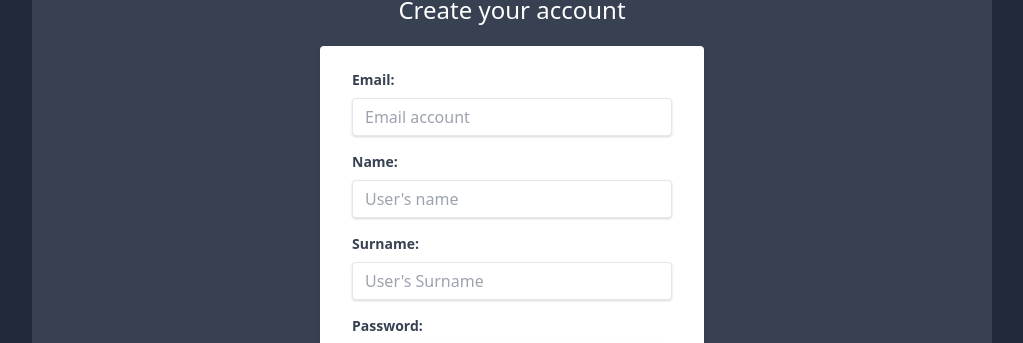
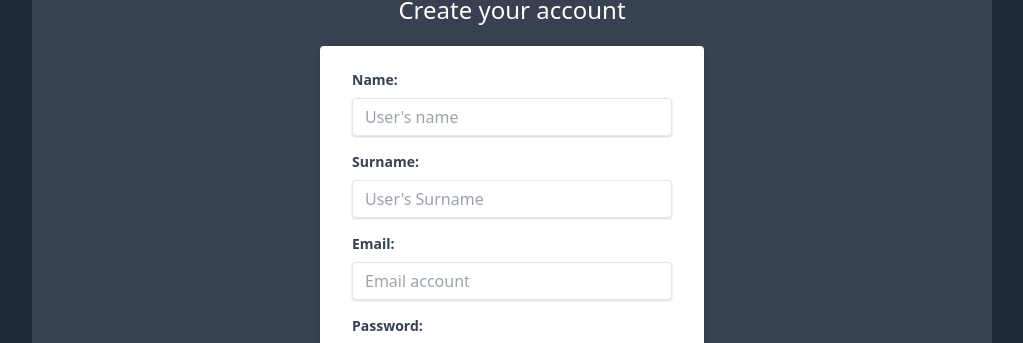
Before and after one commit to lu15v/CRM-Clients, a Next.js app: page /newAccount in a window 1280 px wide. Shown: the part 150-493 px from the top of the page, without its empty margins (128-1151 px from the left). Built offline with nearby package versions, Linux system fonts and the light colour scheme.

Commit message:
FEATURE: formik and yup validations added to newAccount form

```diff
--- a/pages/newAccount.js
+++ b/pages/newAccount.js
@@ -12,6 +12,12 @@ const NewAccount = () => {
             email: '',
             password: ''
         },
+        validationSchema: yup.object({
+            name: yup.string().required('The name is required'),
+            surname: yup.string().required('The surname is required'),
+            email: yup.string().email('Invalid email format').required('The email is required'),
+            password: yup.string().required('The password should not be empty').min(8, 'password should be at least 8 characters')
+        }),
         onSubmit: values =>{
             console.log(values);
         }
@@ -26,24 +32,45 @@ const NewAccount = () => {
                     <div className="w-full max-w-sm">
                         <form className="bg-white rounded shadow-md px-8 pt-6 pb-8 mb-4" onSubmit={formik.handleSubmit}>
                             <div className="mb-4">
-                                <label className="block text-gray-700 text-sm font-bold mb-2" htmlFor="email">Email:</label>
-                                <input className="shadow apperanace-none border rounded w-full py-2 px-3 text-gray-700 leading-tight
-                                focus:outline-none focus:shadow-outline" id="email" type="email" placeholder="Email account" value={formik.values.email} onChange={formik.handleChange}/>
-                            </div>
-                            <div className="mb-4">
                                 <label className="block text-gray-700 text-sm font-bold mb-2" htmlFor="email">Name:</label>
                                 <input className="shadow apperanace-none border rounded w-full py-2 px-3 text-gray-700 leading-tight
-                                focus:outline-none focus:shadow-outline" id="name" type="name" placeholder="User's name" value={formik.values.name} onChange={formik.handleChange}/>
+                                focus:outline-none focus:shadow-outline" id="name" type="name" placeholder="User's name" value={formik.values.name}
+                                onChange={formik.handleChange} onBlur={formik.handleBlur}/>
+                                 { formik.touched.name && formik.errors.name ?
+                                    <div className="bg-red-200 mt-2">
+                                        <p className="font-bold text-red-500">{formik.errors.name}</p>
+                                    </div>
+                                    : null}
                             </div>
                             <div className="mb-4">
                                 <label className="block text-gray-700 text-sm font-bold mb-2" htmlFor="email">Surname:</label>
                                 <input className="shadow apperanace-none border rounded w-full py-2 px-3 text-gray-700 leading-tight
                                 focus:outline-none focus:shadow-outline" id="surname" type="nsurname" placeholder="User's Surname" value={formik.values.surname} onChange={formik.handleChange}/>
+                                { formik.touched.surname && formik.errors.surname ?
+                                    <div className="bg-red-200 mt-2">
+                                        <p className="font-bold text-red-500">{formik.errors.surname}</p>
+                                    </div>
+                                    : null}
+                            </div>
+                            <div className="mb-4">
+                                <label className="block text-gray-700 text-sm font-bold mb-2" htmlFor="email">Email:</label>
+                                <input className="shadow apperanace-none border rounded w-full py-2 px-3 text-gray-700 leading-tight
+                                focus:outline-none focus:shadow-outline" id="email" type="email" placeholder="Email account" value={formik.values.email} onChange={formik.handleChange}/>
+                                { formik.touched.email && formik.errors.email ?
+                                    <div className="bg-red-200 mt-2">
+                                        <p className="font-bold text-red-500">{formik.errors.email}</p>
+                                    </div>
+                                    : null}
                             </div>
                             <div className="mb-4">
                                 <label className="block text-gray-700 text-sm font-bold mb-2" htmlFor="email">Password:</label>
                                 <input className="shadow apperanace-none border rounded w-full py-2 px-3 text-gray-700 leading-tight
                                 focus:outline-none focus:shadow-outline" id="password" type="password" placeholder="Password account" value={formik.values.password} onChange={formik.handleChange}/>
+                                { formik.touched.password && formik.errors.password ?
+                                    <div className="bg-red-200 mt-2">
+                                        <p className="font-bold text-red-500">{formik.errors.password}</p>
+                                    </div>
+                                    : null}
                             </div>
                             <input type="submit" className="bg-gray-800 w-full mt-5 p-2 text-white uppercase hover:bg-gray-500 cursor-pointer"
                             value="Create account"/>
```
